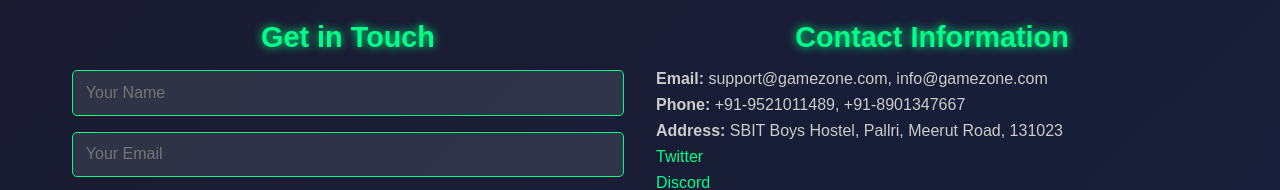
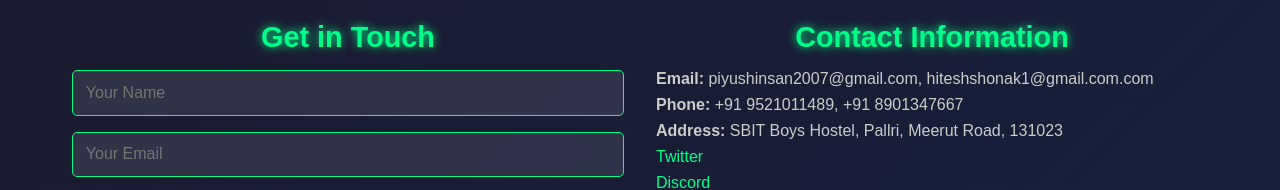
Before and after one commit to Piyushjangir1/Gaming-website, a plain HTML site: page contact.html in a window 1280 px wide. Shown: the part 152-342 px from the top of the page. Drawn offline with Linux system fonts and the light colour scheme.

Commit message:
Update contact.html

```diff
--- a/contact.html
+++ b/contact.html
@@ -37,8 +37,8 @@
             </div>
             <div class="contact-info">
                 <h2>Contact Information</h2>
-                <p><strong>Email:</strong> support@gamezone.com, info@gamezone.com</p>
-                <p><strong>Phone:</strong> +91-9521011489, +91-8901347667</p>
+                <p><strong>Email:</strong> piyushinsan2007@gmail.com, hiteshshonak1@gmail.com.com</p>
+                <p><strong>Phone:</strong> +91 9521011489, +91 8901347667</p>
                 <p><strong>Address:</strong> SBIT Boys Hostel, Pallri, Meerut Road, 131023</p>
                 <div class="social-links">
                     <a href="#" class="social-link">Twitter</a>
```
